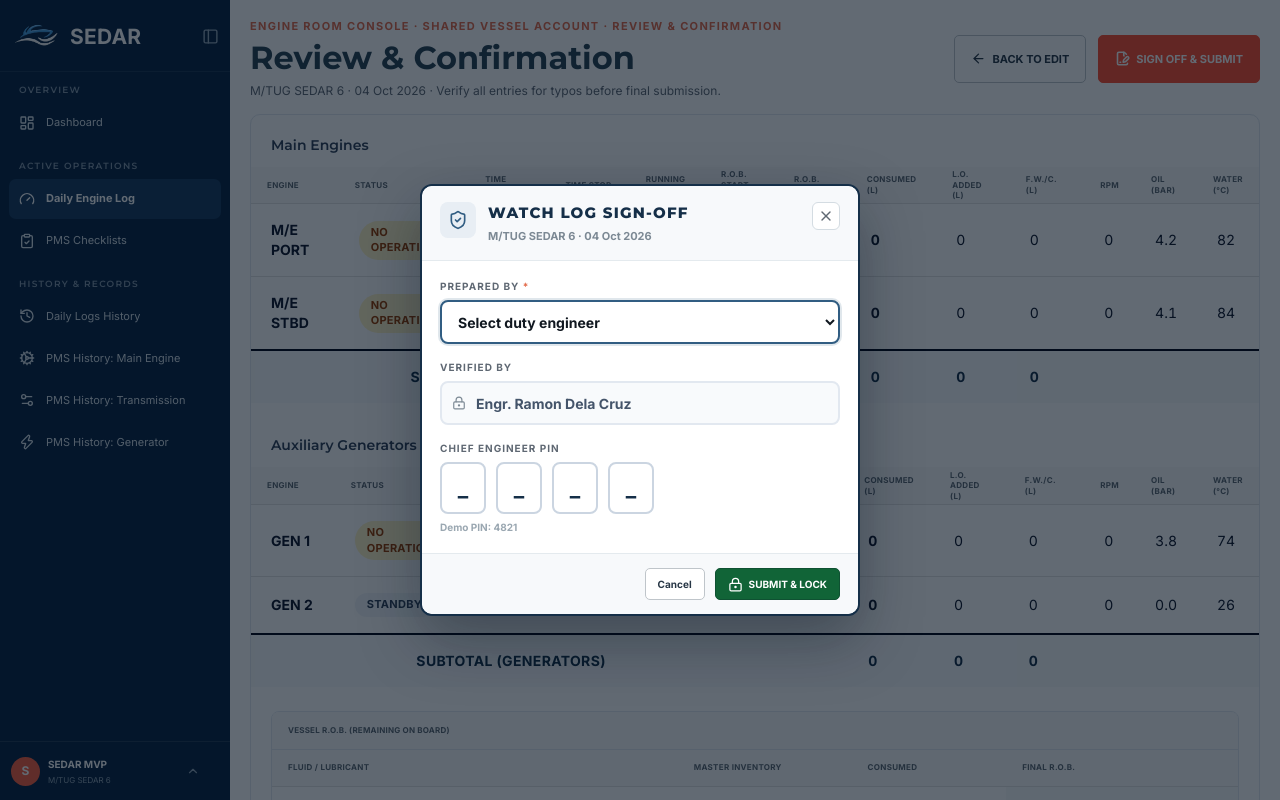
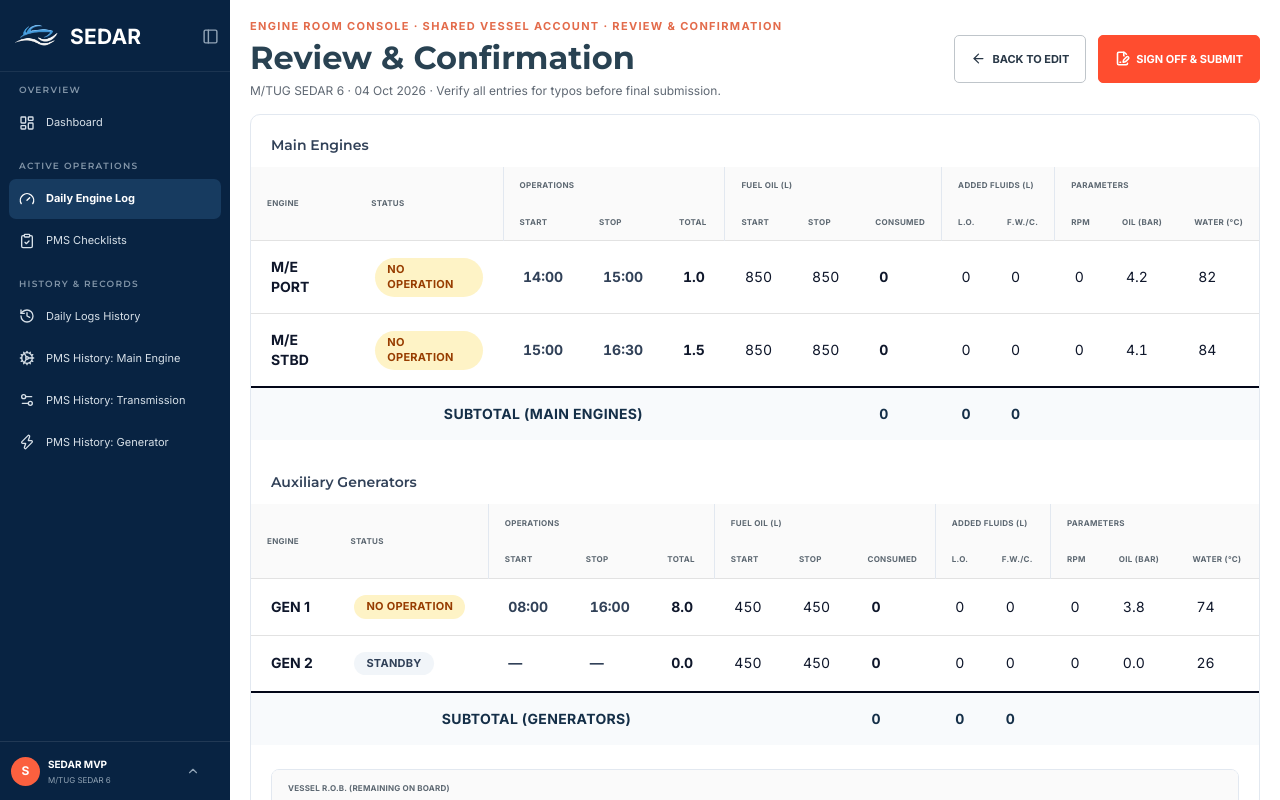
Before and after one commit to EdrianHernandez/sedar-layout, a React (Vite) app: page /chief-engineer/monitoring in a window 1280 px wide. Both pictures are taken after a click on the button "REVIEW LOG". Shown: the top 800 px of the page. Built offline with nearby package versions, Linux system fonts and the light colour scheme.

Commit message:
feat: add optional remarks field to watch log sign-off modal and update related components

```diff
--- a/src/components/chief-engineer/DailyLogSummary.tsx
+++ b/src/components/chief-engineer/DailyLogSummary.tsx
@@ -48,37 +48,29 @@ interface WatchLogTableProps {
 function WatchLogTable({ rows, subtotalLabel, totals }: WatchLogTableProps) {
   return (
     <div className="overflow-x-auto">
-      <table className="w-full min-w-[920px] text-left">
-        {/* Percentage widths keep the operational columns (per-engine times, running hours,
-            consumables) readable and evenly balanced at any viewport width. */}
-        <colgroup>
-          <col className="w-[10%]" />
-          <col className="w-[8%]" />
-          <col className="w-[8%]" />
-          <col className="w-[8%]" />
-          <col className="w-[8%]" />
-          <col className="w-[8%]" />
-          <col className="w-[8%]" />
-          <col className="w-[9%]" />
-          <col className="w-[9%]" />
-          <col className="w-[9%]" />
-          <col className="w-[5%]" />
-          <col className="w-[5%]" />
-          <col className="w-[5%]" />
-        </colgroup>
+      {/* Two-tier header: grouped super-headers (colspans) + simplified sub-headers. Columns are
+          content-sized (no fixed % colgroup) and headers are nowrap, so narrow cells (a lone "0")
+          only claim their header's width and no label is starved into a double line. */}
+      <table className="w-full text-left">
         <thead>
-          <tr className="bg-slate-50 text-xs font-bold uppercase tracking-wide text-slate-500">
-            <th scope="col" className="px-5 py-4">Engine</th>
-            <th scope="col" className="px-5 py-4">Status</th>
-            <th scope="col" className="px-5 py-4">Time Start</th>
-            <th scope="col" className="px-5 py-4">Time Stop</th>
-            <th scope="col" className="px-5 py-4">Running Hours</th>
-            <th scope="col" className="px-5 py-4">R.O.B. Start (L)</th>
-            <th scope="col" className="px-5 py-4">R.O.B. Stop (L)</th>
-            <th scope="col" className="px-5 py-4">Consumed (L)</th>
-            <th scope="col" className="px-5 py-4">L.O. Added (L)</th>
-            <th scope="col" className="px-5 py-4">F.W./C. (L)</th>
-            <th scope="col" className="px-5 py-4">RPM</th>
+          <tr className="whitespace-nowrap bg-slate-100 text-xs font-black uppercase tracking-wide text-slate-500">
+            <th scope="col" rowSpan={2} className="bg-slate-100 px-5 py-4 align-middle">Engine</th>
+            <th scope="col" rowSpan={2} className="bg-slate-100 px-5 py-4 align-middle">Status</th>
+            <th scope="col" colSpan={3} className="border-l border-slate-200 px-5 py-4 text-center">Operations</th>
+            <th scope="col" colSpan={3} className="border-l border-slate-200 px-5 py-4 text-center">Fuel Oil (L)</th>
+            <th scope="col" colSpan={2} className="border-l border-slate-200 px-5 py-4 text-center">Added Fluids (L)</th>
+            <th scope="col" colSpan={3} className="border-l border-slate-200 px-5 py-4 text-center">Parameters</th>
+          </tr>
+          <tr className="whitespace-nowrap bg-slate-50 text-xs font-bold uppercase tracking-wide text-slate-500">
+            <th scope="col" className="border-l border-slate-200 px-5 py-4">Start</th>
+            <th scope="col" className="px-5 py-4">Stop</th>
+            <th scope="col" className="px-5 py-4">Total</th>
+            <th scope="col" className="border-l border-slate-200 px-5 py-4">Start</th>
+            <th scope="col" className="px-5 py-4">Stop</th>
+            <th scope="col" className="px-5 py-4">Consumed</th>
+            <th scope="col" className="border-l border-slate-200 px-5 py-4">L.O.</th>
+            <th scope="col" className="px-5 py-4">F.W./C.</th>
+            <th scope="col" className="border-l border-slate-200 px-5 py-4">RPM</th>
             <th scope="col" className="px-5 py-4">Oil (bar)</th>
             <th scope="col" className="px-5 py-4">Water (°C)</th>
           </tr>
@@ -241,6 +233,12 @@ export function DailyLogSummary({ logs, hydraulicOilAdded, masterRob, signoff =
               })}
             </span>
           </div>
+          {signoff.remarks && (
+            <div className="sm:col-span-2">
+              <span className="text-[10px] font-bold uppercase tracking-[.1em] text-slate-500">Remarks / Handover Notes</span>
+              <p className="mt-1 whitespace-pre-wrap text-sm font-semibold text-slate-700">{signoff.remarks}</p>
+            </div>
+          )}
         </div>
       )}
     </section>
--- a/src/components/chief-engineer/WatchLogSignoffModal.tsx
+++ b/src/components/chief-engineer/WatchLogSignoffModal.tsx
@@ -5,16 +5,17 @@ import { useEngineRoom } from '../../context/engineRoomStore'
 
 interface WatchLogSignoffModalProps {
   onClose: () => void
-  onSubmit: (preparedBy: string) => void
+  onSubmit: (preparedBy: string, remarks: string) => void
 }
 
 // Kiosk sign-off: the log is signed in one gated step — PREPARED BY (this vessel's duty
-// engineers), VERIFIED BY (this vessel's designated chief, read-only), then the chief's
-// 4-digit PIN unlocks SUBMIT & LOCK. No user accounts, no logout/login cycle.
+// engineers), VERIFIED BY (this vessel's designated chief, read-only), optional handover
+// remarks, then the chief's 4-digit PIN unlocks SUBMIT & LOCK. No user accounts, no logout/login.
 export function WatchLogSignoffModal({ onClose, onSubmit }: WatchLogSignoffModalProps) {
   const { activeVessel } = useEngineRoom()
   const crew = crewByVessel[activeVessel.id]
   const [preparedBy, setPreparedBy] = useState('')
+  const [remarks, setRemarks] = useState('')
   const [pin, setPin] = useState('')
   const [pinError, setPinError] = useState('')
   const pinInputRef = useRef<HTMLInputElement>(null)
@@ -41,7 +42,7 @@ export function WatchLogSignoffModal({ onClose, onSubmit }: WatchLogSignoffModal
       pinInputRef.current?.focus()
       return
     }
-    onSubmit(preparedBy)
+    onSubmit(preparedBy, remarks)
   }
 
   return (
@@ -93,6 +94,18 @@ export function WatchLogSignoffModal({ onClose, onSubmit }: WatchLogSignoffModal
             </span>
           </label>
 
+          <label className="signoff-field">
+            <span>Remarks / Handover Notes (Optional)</span>
+            <textarea
+              className="signoff-textarea"
+              rows={4}
+              value={remarks}
+              placeholder="Operational notes, anomalies, or handover messages…"
+              aria-label="Remarks / handover notes (optional)"
+              onChange={(event) => setRemarks(event.target.value)}
+            />
+          </label>
+
           <div className="signoff-field">
             <span id="signoff-pin-label">Chief Engineer PIN</span>
             <div className="signoff-pin" onMouseDown={(event) => { if (event.target !== pinInputRef.current) { event.preventDefault(); pinInputRef.current?.focus() } }}>
--- a/src/context/engineRoomStore.ts
+++ b/src/context/engineRoomStore.ts
@@ -7,6 +7,7 @@ export interface WatchLogSignoff {
   preparedBy: string
   verifiedBy: string
   signedAt: string
+  remarks?: string
 }
 
 export interface EngineRoomContextValue {
--- a/src/pages/chief-engineer/ChiefEngineerMonitoringPage.tsx
+++ b/src/pages/chief-engineer/ChiefEngineerMonitoringPage.tsx
@@ -49,7 +49,8 @@ export function ChiefEngineerMonitoringPage({ reviewStatus, onReviewStatusChange
   }
 
   // Validation gate: an open-ended log cannot enter Review mode — WATCH STOP (cut-off) is mandatory.
-  // Entering the review immediately raises the kiosk Sign-off modal (Prepared / Verified / PIN).
+  // The Sign-off modal is NOT raised here: the reviewer reads the whole summary first and opens
+  // it manually via SIGN OFF & SUBMIT.
   const handleReview = () => {
     if (!watchStop) {
       setStopError(true)
@@ -58,16 +59,20 @@ export function ChiefEngineerMonitoringPage({ reviewStatus, onReviewStatusChange
     }
     setStopError(false)
     setViewMode('review')
-    setSignoffOpen(true)
   }
 
-  // The modal's SUBMIT & LOCK is the single final action: it records the sign-off pair,
-  // then locks the log straight to its approved state (no duty→chief hand-off).
-  const handleSignoff = (preparedBy: string) => {
+  // The modal's SUBMIT & LOCK is the single final action: it records the sign-off pair
+  // (plus optional handover remarks), then locks the log straight to approved (no duty→chief hand-off).
+  const handleSignoff = (preparedBy: string, remarks: string) => {
     if (isWorking) return
     const crew = crewByVessel[activeVessel.id]
     setSignoffOpen(false)
-    setSignoff({ preparedBy, verifiedBy: crew.chiefEngineer, signedAt: new Date().toISOString() })
+    setSignoff({
+      preparedBy,
+      verifiedBy: crew.chiefEngineer,
+      signedAt: new Date().toISOString(),
+      remarks: remarks.trim() || undefined,
+    })
     runAction('approved', `Watch log signed by ${preparedBy}, verified by ${crew.chiefEngineer}, and locked.`)
   }
 
@@ -118,7 +123,7 @@ export function ChiefEngineerMonitoringPage({ reviewStatus, onReviewStatusChange
       <button
         type="button"
         onClick={handleReview}
-        title="Review all entries and open the sign-off sheet before final submission"
+        title="Review all entries before final submission"
         className="button button-review button-lg"
       >
         <Eye size={15} aria-hidden="true" /> REVIEW LOG
```
Also changed, not shown: src/index.css.
